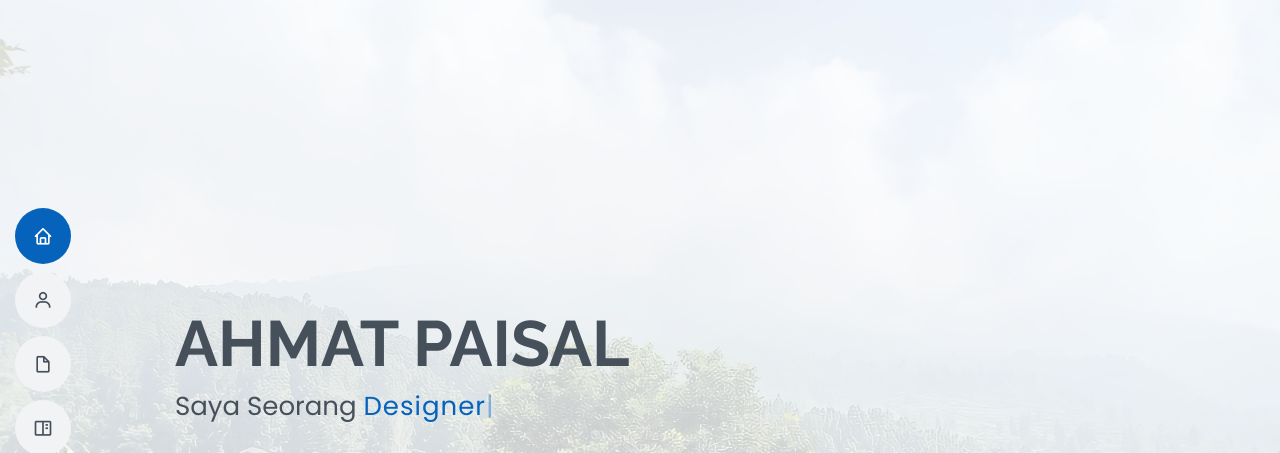
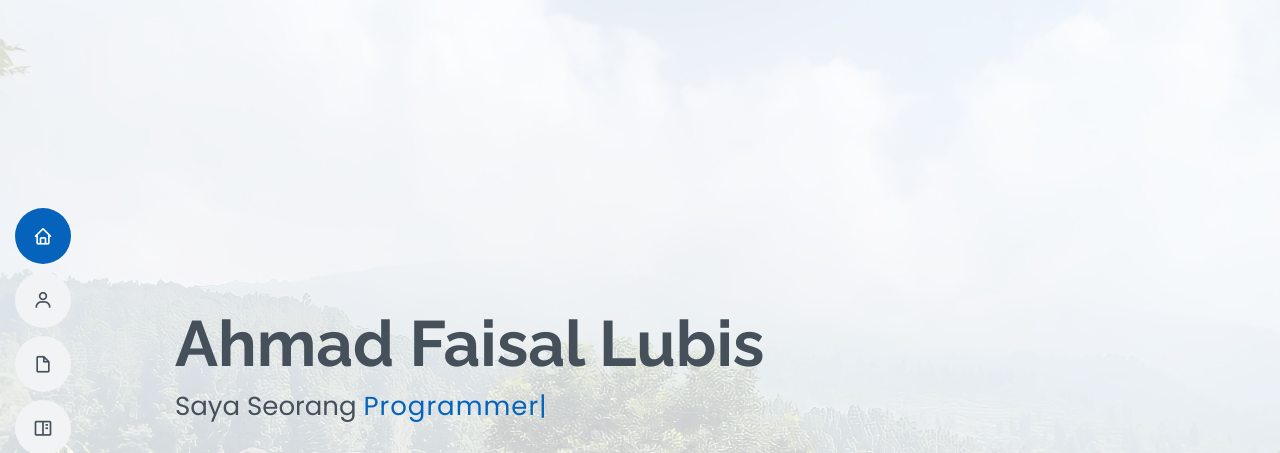
Before and after one commit to ahmatpaisal27/ahmatpaisal27.github.io, a plain HTML site: page index.html in a window 1280 px wide. Shown: the top 453 px of the page. Drawn offline with nearby package versions, Linux system fonts and the light colour scheme.

Commit message:
Update index.html

```diff
--- a/index.html
+++ b/index.html
@@ -43,8 +43,8 @@
   <!-- ======= Hero Section ======= -->
   <section id="hero" class="d-flex flex-column justify-content-center">
     <div class="container" data-aos="zoom-in" data-aos-delay="100">
-      <h1>AHMAT PAISAL</h1>
-      <p>Saya Seorang <span class="typed" data-typed-items="Marketing, Designer, Programer"></span></p>
+      <h1>Ahmad Faisal Lubis</h1>
+      <p>Saya Seorang <span class="typed" data-typed-items="Designer, Programmer"></span></p>
       <div class="social-links">
         <a href="https://www.linkedin.com/in/ahmat-paisal-781750185/" class="linkedin"><i class="bx bxl-linkedin"></i></a>
         <a href="https://github.com/ahmatpaisal27"><i class="bx bxl-github"></i></a>
```
